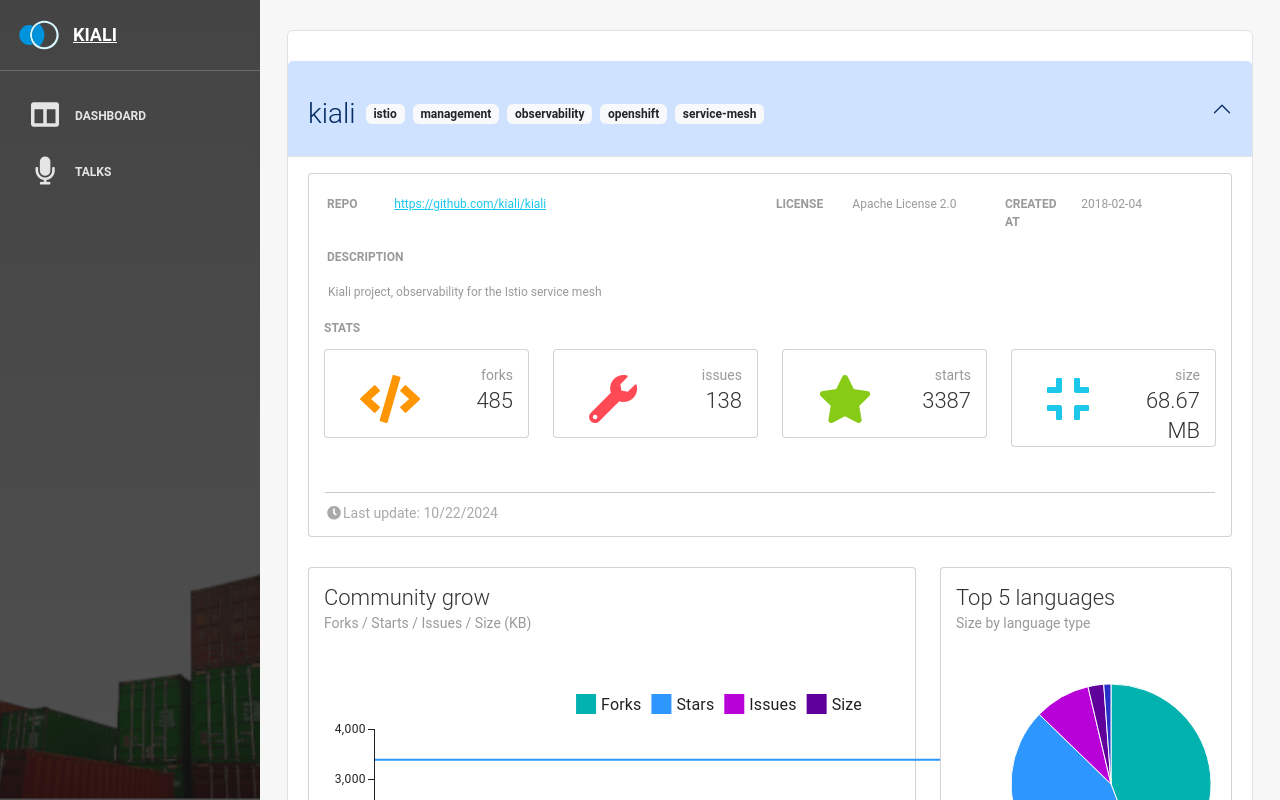
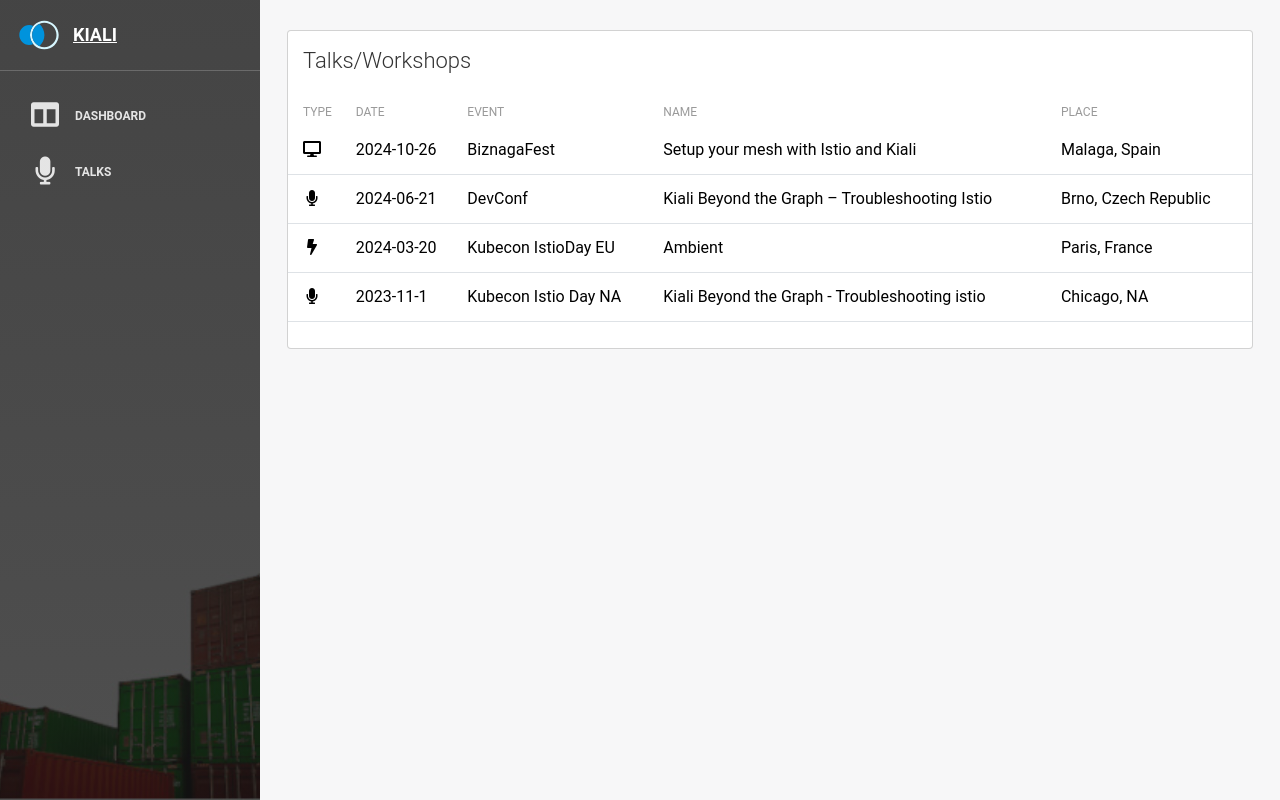
Before and after one commit to kiali/community, a React (Create React App) app in the folder website/: page /#/talks in a window 1280 px wide. Before the commit this address led to /#/dashboard/. Built offline with nearby package versions, Linux system fonts and the light colour scheme.

Commit message:
Fix routes

```diff
--- a/website/src/components/Sidebar/Sidebar.tsx
+++ b/website/src/components/Sidebar/Sidebar.tsx
@@ -42,7 +42,7 @@
                                 key={key}
                                 >
                                 <NavLink
-                                    to={prop.layout + prop.path}
+                                    to={prop.path}
                                     className="nav-link"
                                 >
                                     <i className={prop.icon} />
--- a/website/src/index.tsx
+++ b/website/src/index.tsx
@@ -23,12 +23,12 @@
     <Routes>
       {dashboardRoutes.map( rout =>
       (
-        <Route key={`path_${rout.layout + rout.path}`} path={rout.layout + rout.path} element={rout.component} />
+        <Route key={`path_${rout.layout + rout.path}`} path={ rout.path} element={rout.component} />
       )
       )}
       {extraRoutes.map( rout =>
       (
-        <Route key={`path_${rout.layout + rout.path}`} path={rout.layout + rout.path} element={rout.component} />
+        <Route key={`path_${rout.layout + rout.path}`} path={rout.path} element={rout.component} />
       )
       )}
       <Route path="*" element={<Navigate to="/dashboard/" replace />} />
--- a/website/src/views/Talks.tsx
+++ b/website/src/views/Talks.tsx
@@ -39,7 +39,7 @@
                                     <tbody>
                                         {talks.map(talk => {
                                              return (
-                                                <tr key={`wokshop_${talk.date}_${talk.eventName}`} onClick={() => navigate(`/dashboard/talk/${talk.id}`)}>
+                                                <tr key={`wokshop_${talk.date}_${talk.eventName}`} onClick={() => navigate(`/talk/${talk.id}`)}>
                                                     <td>
                                                         <span className="d-inline-block" data-bs-toggle="tooltip" title={`${talk.type}`}>
                                                             <i className={iconsType[talk.type]} />
@@ -49,7 +49,7 @@
                                                     <td>{talk.eventName}</td>
                                                     <td>
                                                     <NavLink
-                                                        to={`/dashboard/talk/${talk.id}`}
+                                                        to={`/talk/${talk.id}`}
                                                         className="nav-link"
                                                     >
                                                         {talk.talkName}
```
